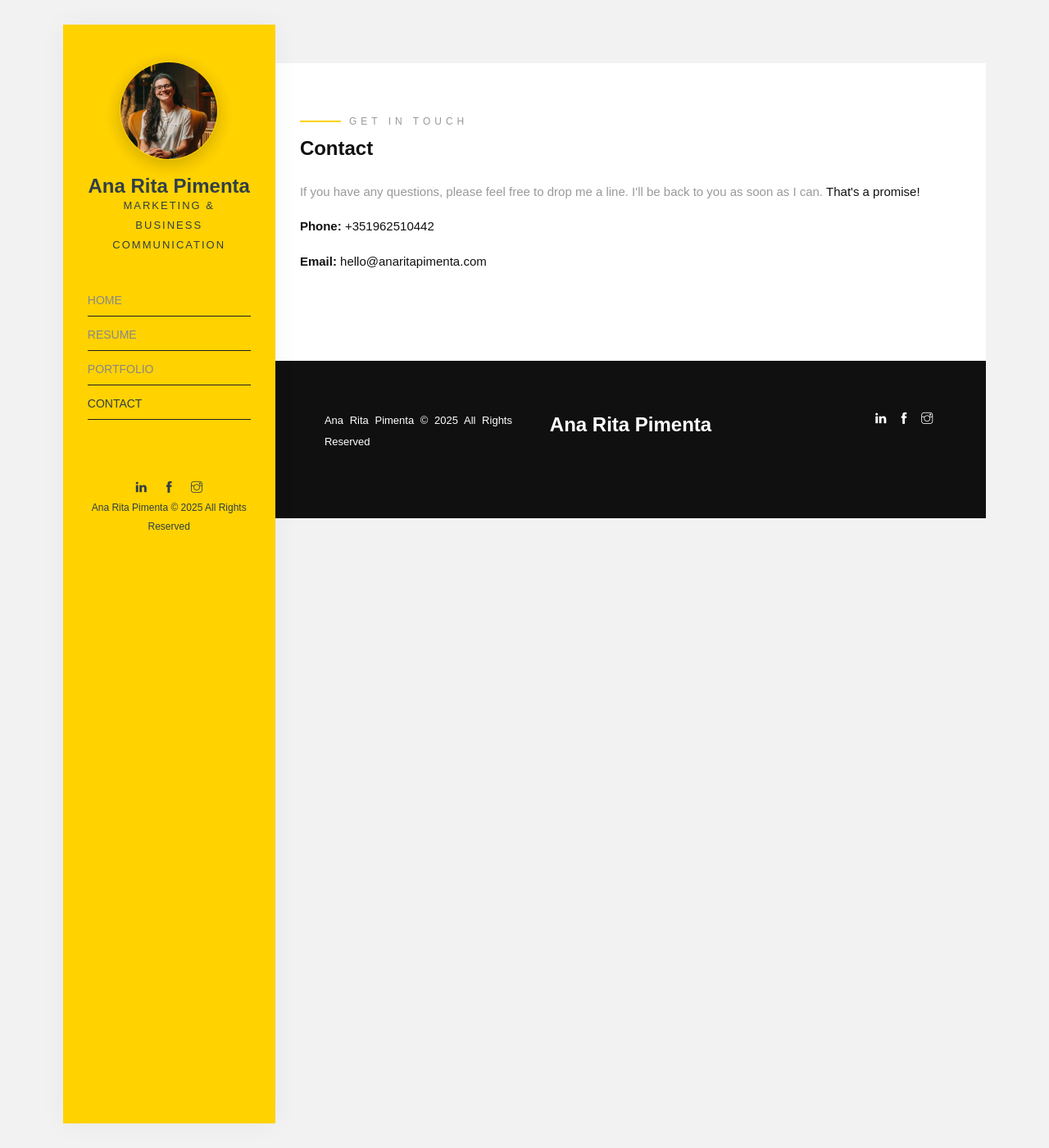
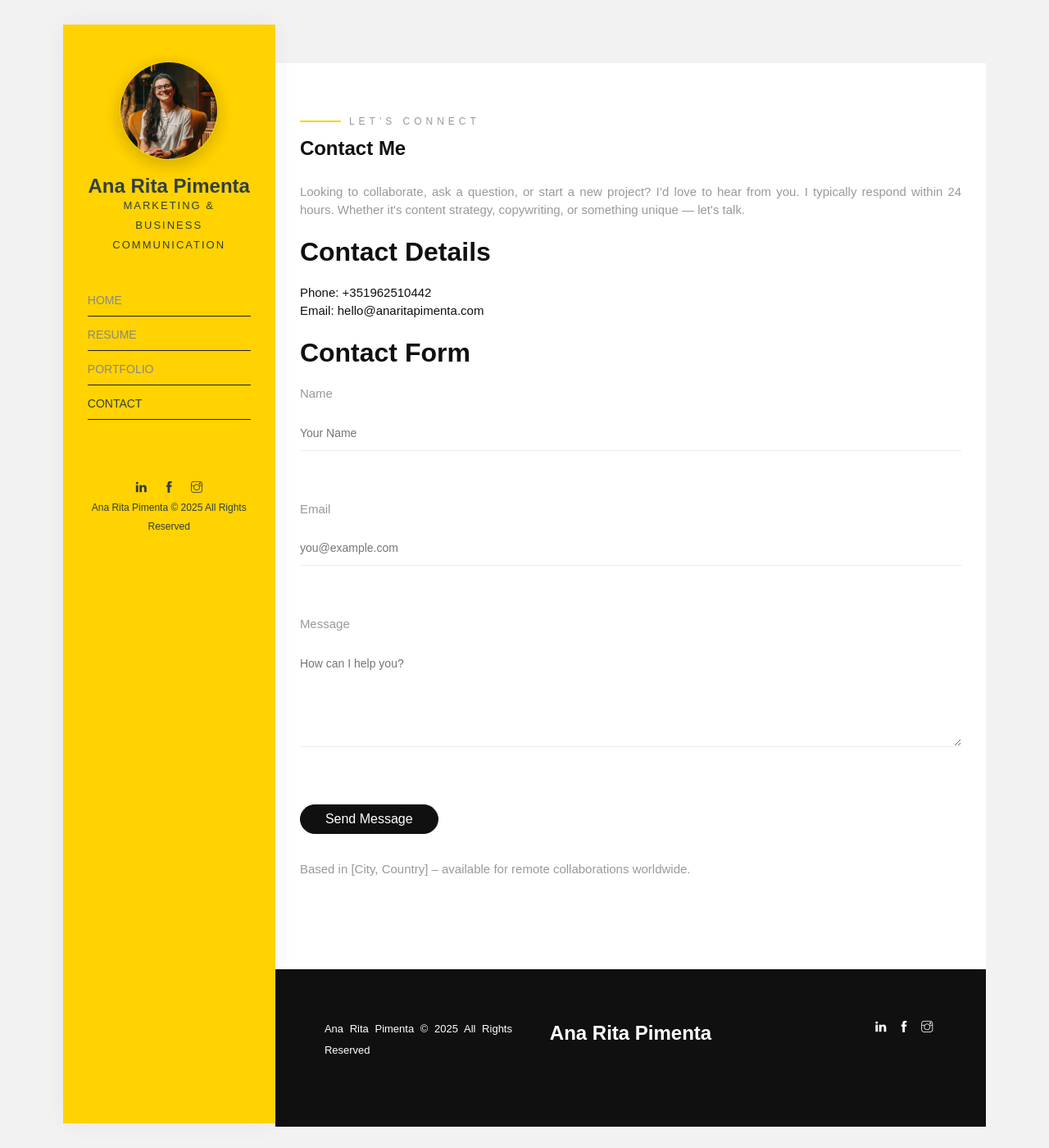
Before and after one commit to anaritapimenta/anaritapimenta.github.io, a Jekyll site: the page built from contact.html, in a window 1280 px wide and 1400 px high. Shown: the whole window at 82% size. Built offline with Jekyll 4.4.1, drawn with Linux system fonts in a browser that asks for light colours; some web fonts are replaced.

Commit message:
Update contact.html

```diff
--- a/contact.html
+++ b/contact.html
@@ -1,27 +1,45 @@
 ---
-title: Contact
+title: Contact | [Your Name or Brand]
 layout: default
+description: Get in touch with [Your Name], a copywriter and content specialist. Contact via email or phone for inquiries, collaborations, or project opportunities.
 ---
 
 <div class="contact">
   <div class="container-fluid">
     <div class="row">
       <div class="col-md-12 mb-30 animate-box" data-animate-effect="fadeInLeft">
-        <span class="heading-meta style-1">Get In Touch</span>
-        <h2 class="about-heading">Contact</h2>
+        <span class="heading-meta style-1">Let's Connect</span>
+        <h1 class="about-heading">Contact Me</h1>
+
         <p>
-          If you have any questions, please feel free to drop me a line. I'll be
-          back to you as soon as I can. <strong>That's a promise!</strong>
+          Looking to collaborate, ask a question, or start a new project? I’d love to hear from you.
+          I typically respond within 24 hours. Whether it's content strategy, copywriting, or something unique — let's talk.
         </p>
+
+        <h2>Contact Details</h2>
         <p>
-          <b>Phone:</b>
-          <a href="tel:{{ site.author.phone_number }}"
-            >{{ site.author.phone_number }}</a
-          >
+          <strong>Phone:</strong>
+          <a href="tel:{{ site.author.phone_number }}">{{ site.author.phone_number }}</a><br />
+          <strong>Email:</strong>
+          <a href="mailto:{{ site.author.email }}">{{ site.author.email }}</a>
         </p>
-        <p>
-          <b>Email:</b>
-          <a href="mailto:{{ site.author.email }}">{{ site.author.email }}</a>
+
+        <h2>Contact Form</h2>
+        <form action="mailto:{{ site.author.email }}" method="post" enctype="text/plain">
+          <label for="name">Name</label><br />
+          <input type="text" id="name" name="name" placeholder="Your Name" required><br /><br />
+
+          <label for="email">Email</label><br />
+          <input type="email" id="email" name="email" placeholder="you@example.com" required><br /><br />
+
+          <label for="message">Message</label><br />
+          <textarea id="message" name="message" rows="5" placeholder="How can I help you?" required></textarea><br /><br />
+
+          <button type="submit">Send Message</button>
+        </form>
+
+        <p style="margin-top: 2rem;">
+          Based in [City, Country] – available for remote collaborations worldwide.
         </p>
       </div>
     </div>
```
